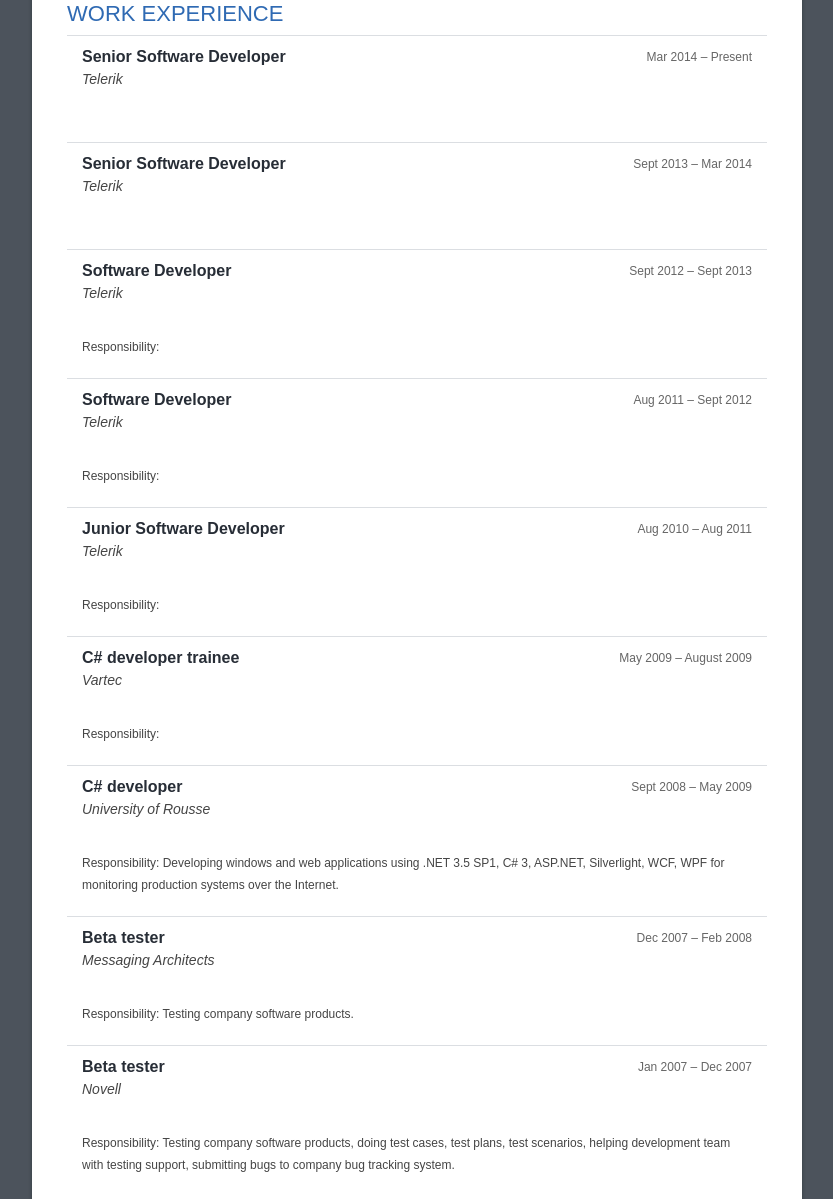
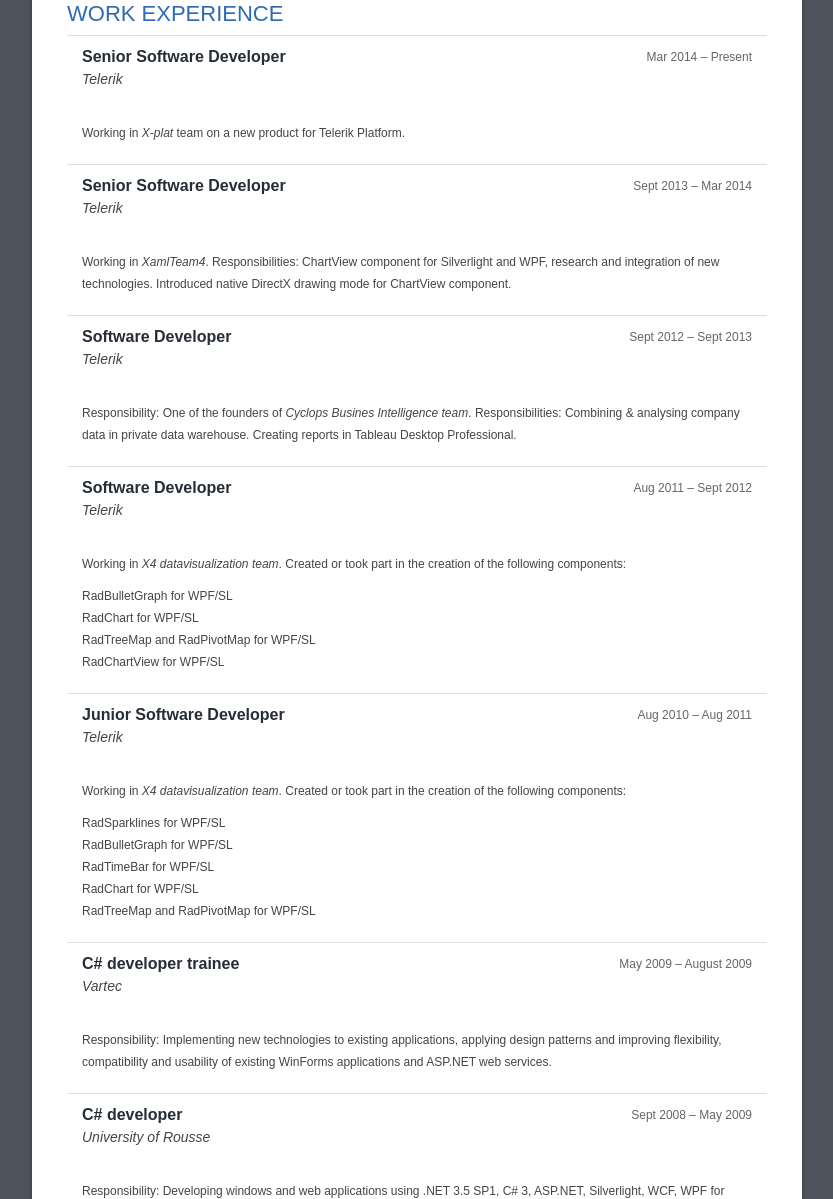
Before and after one commit to yavor87/yavor87.github.io, a plain HTML site: page index.html in a window 1280 px wide. Shown: the part 981-2180 px from the top of the page, without its empty margins (223-1056 px from the left). Drawn offline with Linux system fonts and the light colour scheme.

Commit message:
Added content

```diff
--- a/index.html
+++ b/index.html
@@ -89,42 +89,62 @@
                             <h2>Senior Software Developer</h2>
                             <h3>Telerik</h3>
                             <br />
-                            <p></p>
+                            <p>Working in <em>X-plat</em> team on a new product for Telerik Platform.</p>
                         </section>
                         <section class="cv-item">
                             <h4><time datetime="2013-09-01">Sept 2013</time> &ndash; <time datetime="2014-03-17">Mar 2014</time></h4>
                             <h2>Senior Software Developer</h2>
                             <h3>Telerik</h3>
                             <br />
-                            <p></p>
+                            <p>Working in <em>XamlTeam4</em>. Responsibilities: ChartView component for Silverlight and WPF, research and
+                            integration of new technologies. Introduced native DirectX drawing mode for ChartView component.</p>
                         </section>
                         <section class="cv-item">
                             <h4><time datetime="2012-09-01">Sept 2012</time> &ndash; <time datetime="2013-09-01">Sept 2013</time></h4>
                             <h2>Software Developer</h2>
                             <h3>Telerik</h3>
                             <br />
-                            <p>Responsibility: </p>
+                            <p>Responsibility: One of the founders of <em>Cyclops Busines Intelligence team</em>. Responsibilities: Combining &
+                            analysing company data in private data warehouse. Creating reports in Tableau Desktop Professional.</p>
                         </section>
                         <section class="cv-item">
                             <h4><time datetime="2011-08-01">Aug 2011</time> &ndash; <time datetime="2012-09-01">Sept 2012</time></h4>
                             <h2>Software Developer</h2>
                             <h3>Telerik</h3>
                             <br />
-                            <p>Responsibility: </p>
+                            <p>Working in <em>X4 datavisualization team</em>. Created or took part in the creation of the
+                            following components:
+                                <ul>
+                                    <li>RadBulletGraph for WPF/SL</li>
+                                    <li>RadChart for WPF/SL</li>
+                                    <li>RadTreeMap and RadPivotMap for WPF/SL</li>
+                                    <li>RadChartView for WPF/SL</li>
+                                </ul>
+                            </p>
                         </section>
                         <section class="cv-item">
                             <h4><time datetime="2010-08-16">Aug 2010</time> &ndash; <time datetime="2011-08-01">Aug 2011</time></h4>
                             <h2>Junior Software Developer</h2>
                             <h3>Telerik</h3>
                             <br />
-                            <p>Responsibility: </p>
+                            <p>Working in <em>X4 datavisualization team</em>. Created or took part in the creation of the
+                            following components:
+                                <ul>
+                                    <li>RadSparklines for WPF/SL</li>
+                                    <li>RadBulletGraph for WPF/SL</li>
+                                    <li>RadTimeBar for WPF/SL</li>
+                                    <li>RadChart for WPF/SL</li>
+                                    <li>RadTreeMap and RadPivotMap for WPF/SL</li>
+                                </ul>
+                            </p>
                         </section>
                         <section class="cv-item">
                             <h4><time datetime="2009-05-23">May 2009</time> &ndash; <time datetime="2009-08-31">August 2009</time></h4>
                             <h2>C# developer trainee</h2>
                             <h3>Vartec</h3>
                             <br />
-                            <p>Responsibility: </p>
+                            <p>Responsibility: Implementing new technologies to existing applications, applying design patterns and improving flexibility,
+                            compatibility and usability of existing WinForms applications and ASP.NET web services.</p>
                         </section>
                         <section class="cv-item">
                             <h4><time datetime="2008-09-10">Sept 2008</time> &ndash; <time datetime="2009-05-10">May 2009</time></h4>
```
